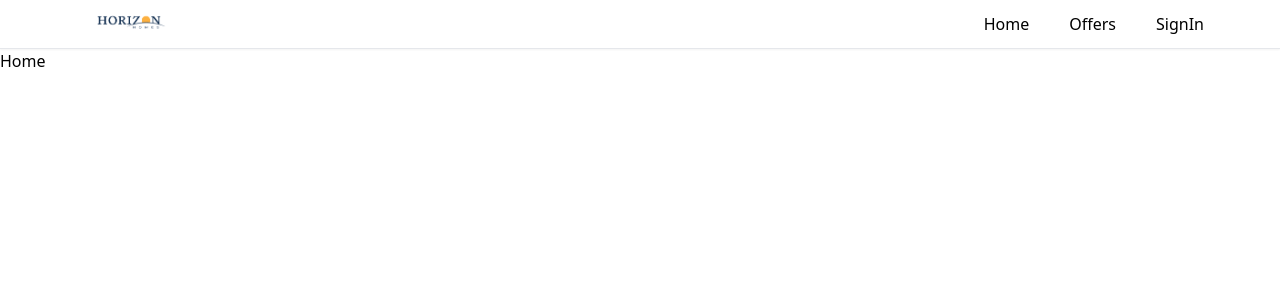
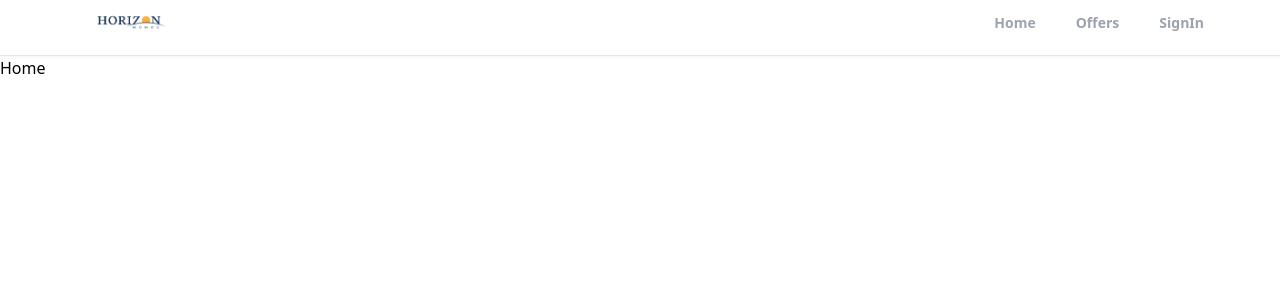
Before and after one commit to ionuts94/horizonhomes, a React (Create React App) app: page / in a window 1280 px wide. Shown: the top 300 px of the page. Built offline with nearby package versions, Linux system fonts and the light colour scheme.

Commit message:
Added header lists classes and route match function

```diff
--- a/src/components/Header/Header.jsx
+++ b/src/components/Header/Header.jsx
@@ -1,9 +1,22 @@
 import React from 'react';
 import HorizonLogo from '../../assets/hh-logo.png'
+import { useLocation, useNavigate } from 'react-router-dom'
 
 export function Header() {
+  const location = useLocation();
+  const navigate = useNavigate();
+
+  function pathMatchRoute(route) {
+    return route === location.pathname
+  }
+
+  function handleListItemClick(e) {
+    const route = e.target.dataset.route;
+    navigate(route);
+  }
+
   return (
-    <div className="bg-white border-b shadow-sm sticky top-0 z-50">
+    <div className="bg-white border-b shadow-sm sticky top-0 z-50 h-14">
       <header className="flex justify-between items-center px-3 max-w-6xl mx-auto">
         <div>
           <img className="h-12 cursor-pointer" src={HorizonLogo} alt="logo" />
@@ -11,9 +24,24 @@ export function Header() {
 
         <div>
           <ul className="flex space-x-10">
-            <li>Home</li>
-            <li>Offers</li>
-            <li>SignIn</li>
+            <li
+              onClick={handleListItemClick}
+              data-route="/"
+              className={`cursor-pointer py-3 text-sm font-semibold text-gray-400 border-b-[3px] border-b-transparent ${pathMatchRoute('/') && 'text-black border-b-red-500'}`}>
+              Home
+            </li>
+            <li
+              onClick={handleListItemClick}
+              data-route="/offers"
+              className={`cursor-pointer py-3 text-sm font-semibold text-gray-400 border-b-[3px] border-b-transparent ${pathMatchRoute('/offers') && 'text-black border-b-red-500'}`}>
+              Offers
+            </li>
+            <li
+              onClick={handleListItemClick}
+              data-route="/sign-in"
+              className={`cursor-pointer py-3 text-sm font-semibold text-gray-400 border-b-[3px] border-b-transparent ${pathMatchRoute('/sign-in') && 'text-black border-b-red-500'}`}>
+              SignIn
+            </li>
           </ul>
         </div>
 
```
Also changed, not shown: public/manifest.json.
